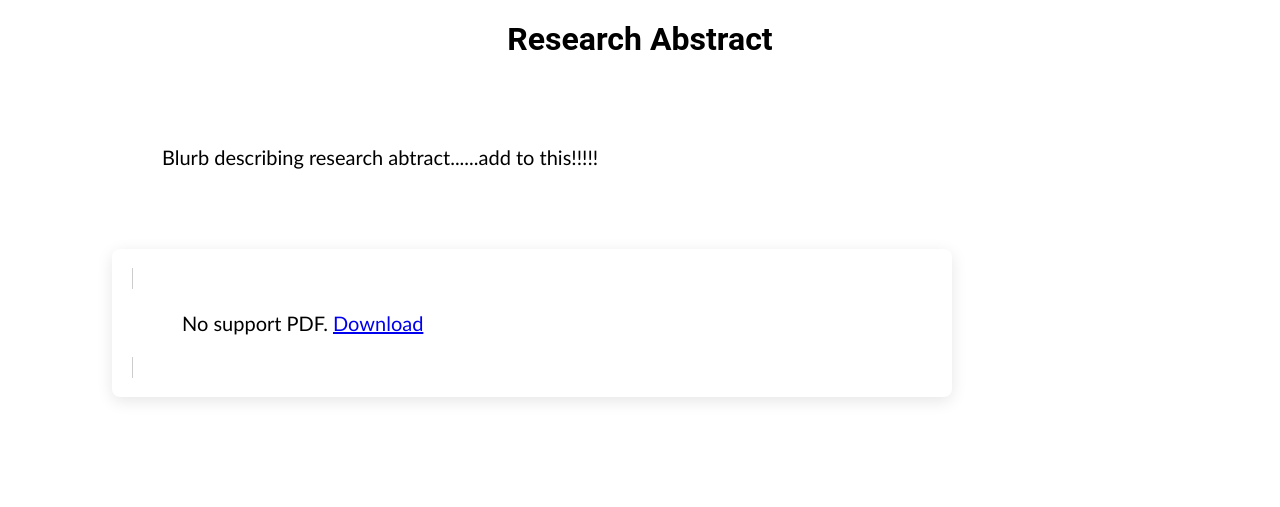
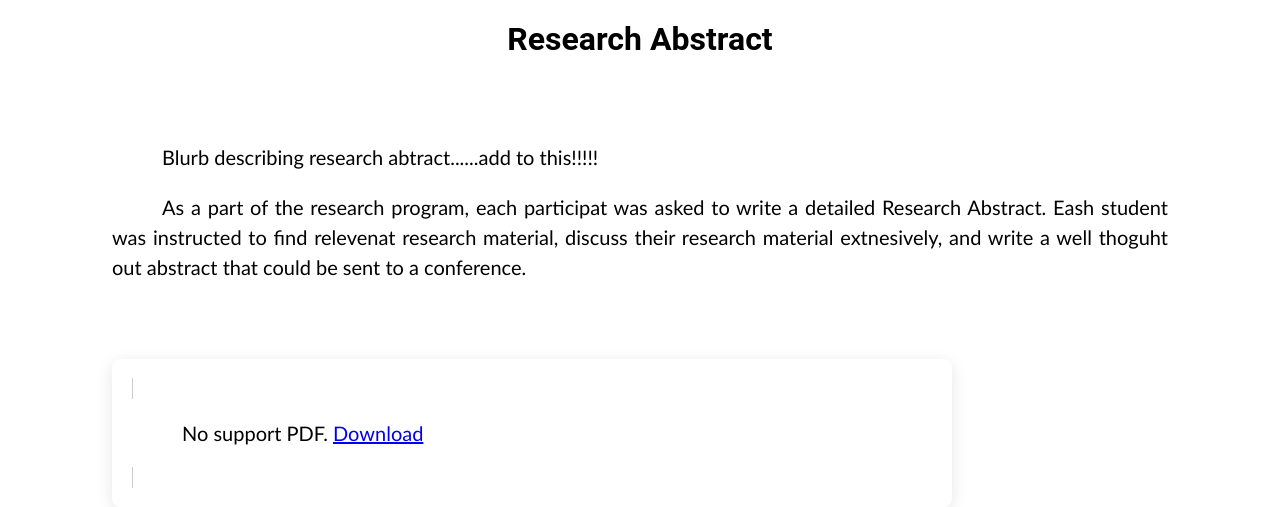
Before and after one commit to anyaga/ENGagED-REU-Project, a Django app: page /abstract/ in a window 1280 px wide. Shown: the part 297-804 px from the top of the page. Before the commit the page ends 698 px from the top, so only its background shows below. Run offline with Django 5.2, Linux system fonts and the light colour scheme.

Commit message:
abstract description

```diff
--- a/REU_Project/templates/abstract.html
+++ b/REU_Project/templates/abstract.html
@@ -9,6 +9,12 @@
     <div id="bckg_abstract">
         <p>
             Blurb describing research abtract......add to this!!!!!
+        </p>
+        <p>
+            As a part of the research program, each participat was asked to write
+            a detailed Research Abstract. Eash student was instructed to find relevenat
+            research material, discuss their research material extnesively, and write a
+            well thoguht out abstract that could be sent to a conference.
         </p>
     </div>
     <br>
```
